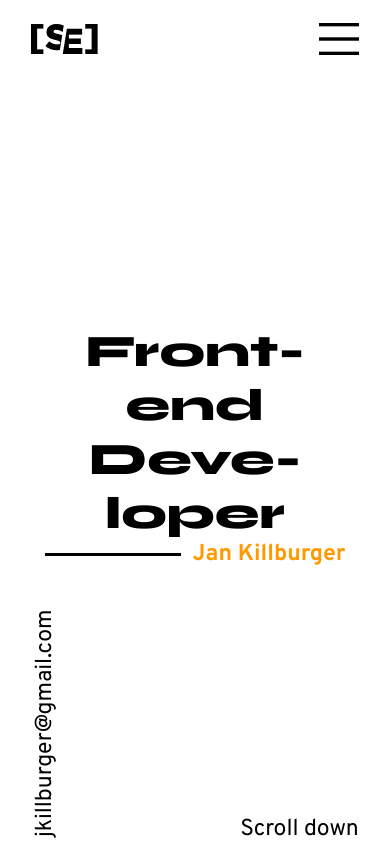
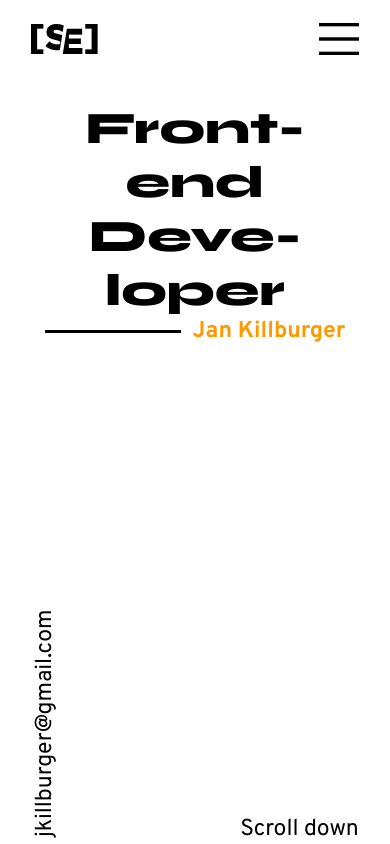
Before and after one commit to JanKillburger/portfolio, an Angular app: page / in a window 390 px wide. Shown: the top 844 px of the page. Built offline with nearby package versions, Linux system fonts and the light colour scheme.

Commit message:
Optimized start page for small devices

```diff
--- a/src/app/title-section/title-section.component.scss
+++ b/src/app/title-section/title-section.component.scss
@@ -20,6 +20,11 @@ h1 {
 
 .title-wrapper {
     margin-block: auto;
+
+    @media (max-width: 550px) {
+        margin-block-start: 1em;
+        margin-block-end: auto;
+    }
 }
 
 .name-wrapper {
```
